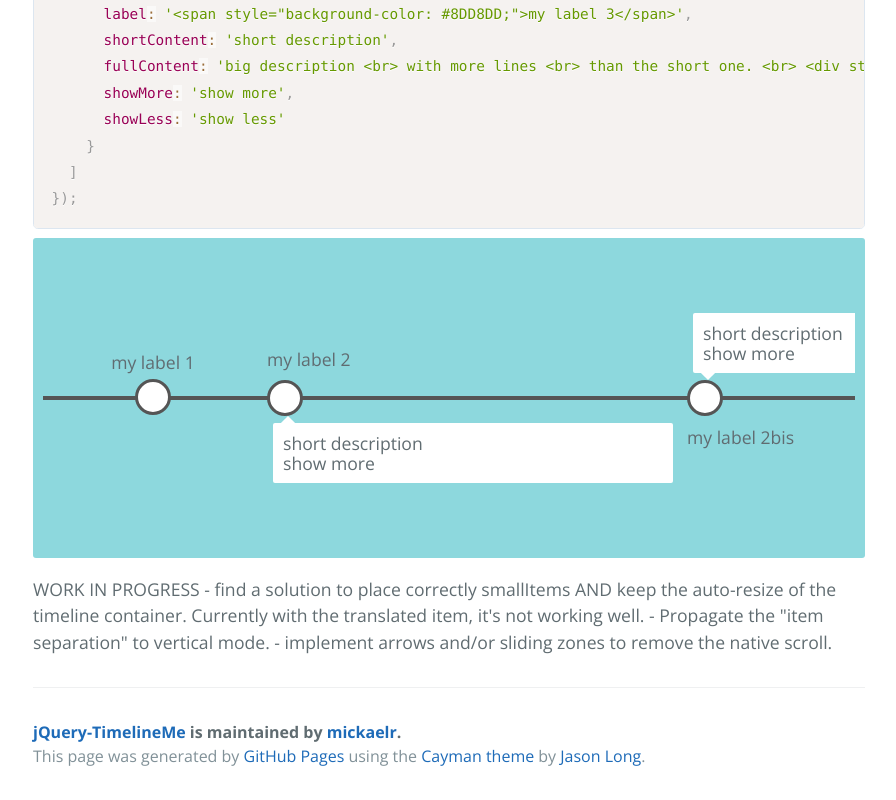
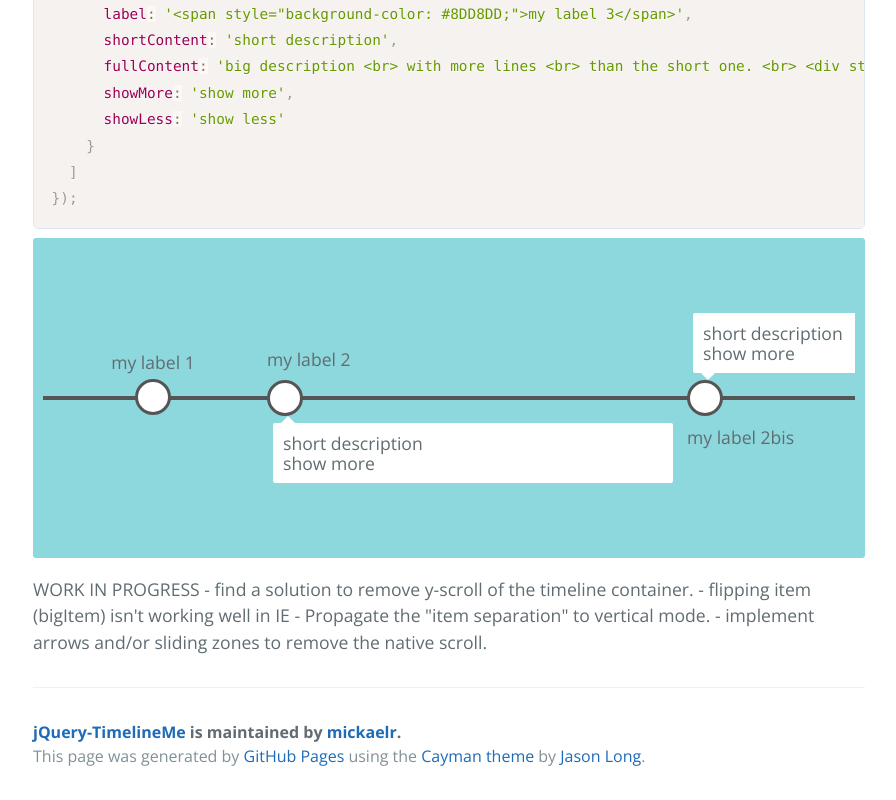
Before and after one commit to mickaelr/jquery-timelineMe, a plain HTML site: page index.html in a window 1280 px wide. Shown: the part 9954-10754 px from the top of the page, without its empty margins (191-1087 px from the left). Drawn offline with nearby package versions, Linux system fonts and the light colour scheme.

Commit message:
Update TODO

```diff
--- a/index.html
+++ b/index.html
@@ -474,7 +474,8 @@ $('#timeline-get-item-button').on('click', function() {
         </div>
         <p>
           WORK IN PROGRESS
-          - find a solution to place correctly smallItems AND keep the auto-resize of the timeline container. Currently with the translated item, it's not working well.
+          - find a solution to remove y-scroll of the timeline container.
+          - flipping item (bigItem) isn't working well in IE
           - Propagate the "item separation" to vertical mode.
           - implement arrows and/or sliding zones to remove the native scroll.
         </p>
```
